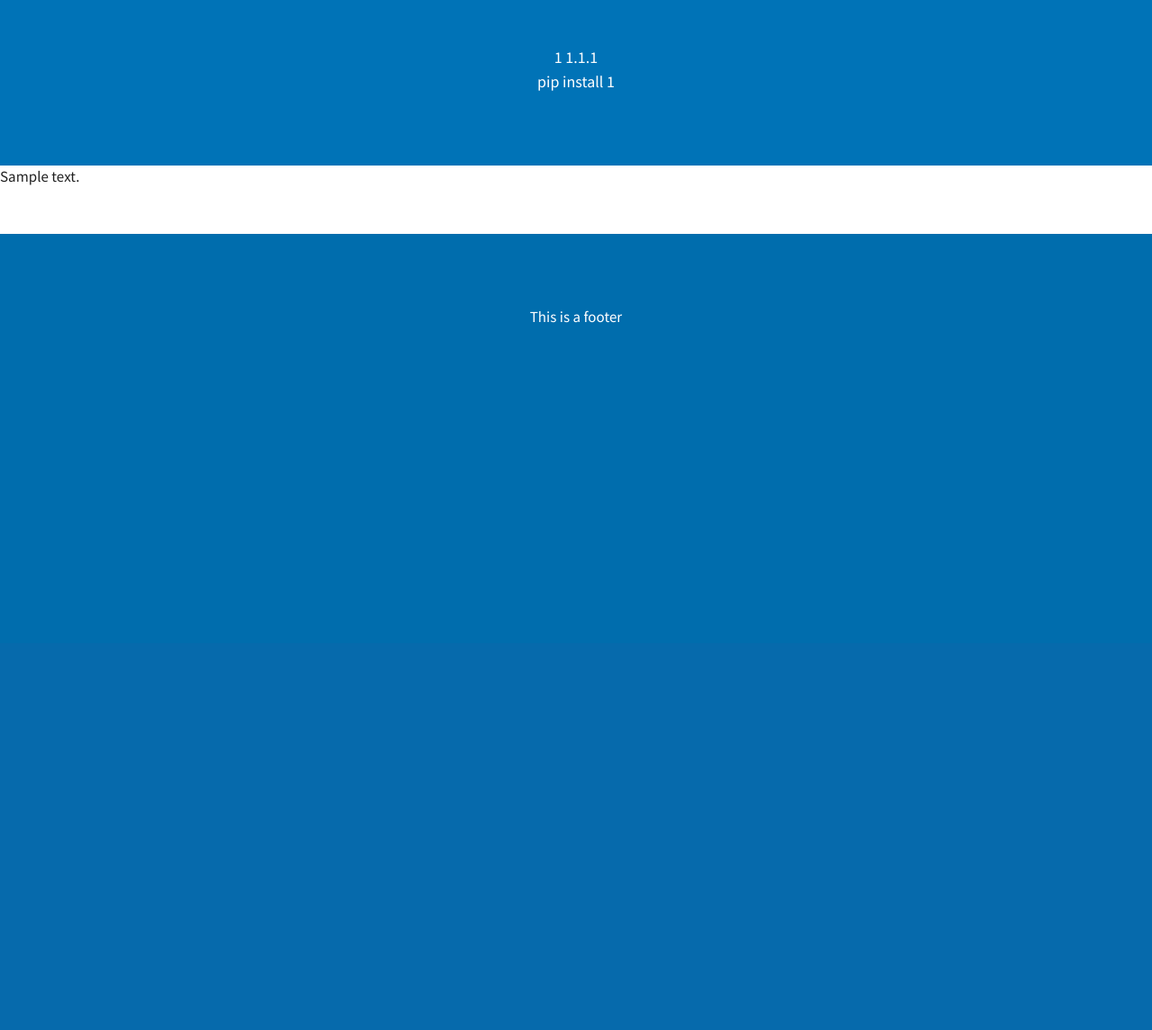
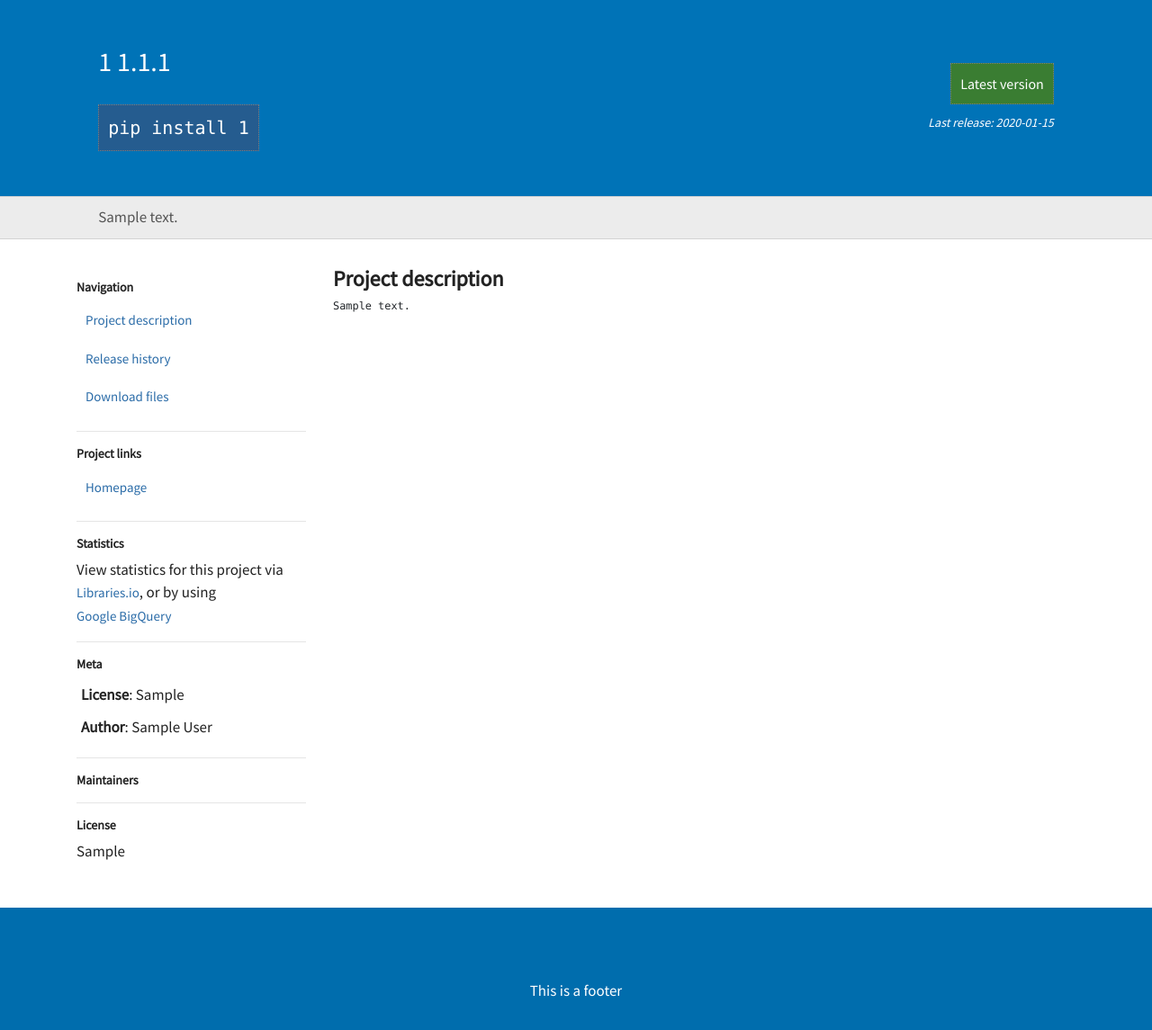
Before and after one commit to mmcintyre1/pypi-clone, a Flask app: page /project/1 in a window 1280 px wide. Shown: the part 85-1230 px from the top of the page at 90% size. Before the commit the page ends 444 px from the top, so only its background shows below. Run offline with Flask 2, Linux system fonts and the light colour scheme; tables that the repository leaves empty hold one stand-in row (values such as "Sample post").

Commit message:
built out package detail html and data retrieval

```diff
--- a/pypi_org/services/package_service.py
+++ b/pypi_org/services/package_service.py
@@ -17,26 +17,6 @@ def get_latest_releases(limit=10) -> List[Release]:
     return releases
 
 
-def get_package_releases(package_name) -> List[Release]:
-    session = db_session.create_session()
-    all_releases = session.query(Release)\
-        .filter_by(package_id=package_name)\
-        .order_by(Release.created_date.desc())\
-        .all()
-    session.close()
-    return all_releases
-
-
-def get_package(package_name):
-    session = db_session.create_session()
-    package = session.query(Package)\
-        .options(sqlalchemy.orm.joinedload(Package.releases))\
-        .filter_by(id=package_name)\
-        .one()
-    session.close()
-    return package
-
-
 def get_package_count() -> int:
     session = db_session.create_session()
     return session.query(Package).count()
@@ -45,3 +25,14 @@ def get_package_count() -> int:
 def get_release_count() -> int:
     session = db_session.create_session()
     return session.query(Release).count()
+
+
+def get_package_by_id(package_name):
+    session = db_session.create_session()
+    package = session.query(Package) \
+        .options(sqlalchemy.orm.joinedload(Package.releases)) \
+        .filter_by(id=package_name)\
+        .order_by(Release.created_date.desc()) \
+        .first()
+    session.close()
+    return package
--- /dev/null
+++ b/pypi_org/static/css/package.css
@@ -0,0 +1,117 @@
+.details .pypi-stats {
+    text-align: left;
+    color: #555;
+}
+
+.details.content .hero,
+.details.content .sub-hero,
+.details.content .hero h1 {
+    text-align: left;
+}
+
+.content .sub-hero {
+    font-family: Consolas, "andale mono", "lucida console", monospace;
+    padding: 10px;
+    background-color: #255c8f;
+    border: 1px dotted gray;
+    font-size: 20px;
+    font-weight: 300;
+    display: inline-block;
+}
+
+
+.active-release {
+    margin-top: 20px;
+    text-align: right;
+}
+
+.go-latest-button, .go-older-button {
+    padding: 10px;
+    border: 1px dotted gray;
+    font-size: 16px;
+    font-weight: 300;
+    display: inline-block;
+}
+
+.go-latest-button {
+    background-color: #3a7d32;
+}
+
+.go-older-button {
+    background-color: #c63e45;
+}
+
+.latest-release-date {
+    margin-top: 10px;
+    font-size: 14px;
+    font-weight: normal;
+    font-style: italic;
+}
+
+.content.details .hero h1 {
+    max-width: none;
+    margin-left: 0px;
+    padding-left: 0px;
+    text-align: left;
+}
+
+h3 {
+    font-size: 14px;
+    font-weight: bold;
+}
+
+.nav-sidebar-section {
+    padding-top: 15px;
+}
+
+
+.nav-sidebar-section a {
+    display: block;
+    padding: 10px;
+    font-size: 15px;
+    color: #2b6ca8;
+}
+
+.nav-sidebar-section a.link-inline {
+    display: inline-block;
+    padding: 0px;
+}
+
+.nav-sidebar-section .meta-topic {
+    padding: 5px;
+}
+
+.nav-sidebar-section .meta-topic span {
+    font-weight: bold;
+}
+
+.maintainer img {
+    width: 50px;
+}
+
+.maintainer a {
+    display: inline-block;
+}
+
+.release-entry {
+    border: 1px dotted gray;
+    margin: 10px;
+    padding: 10px;
+    font-size: 16px;
+}
+
+.release-entry a {
+    font-size: 20px;
+}
+
+.release-entry img {
+    padding-right: 10px;
+}
+
+.release-entry .when {
+    margin-left: 50px;
+}
+
+pre {
+    font-size: .7em;
+}
--- a/pypi_org/templates/packages/details.html
+++ b/pypi_org/templates/packages/details.html
@@ -1,17 +1,135 @@
 {% extends "shared/_layout.html" %}
+{% block additional_css %}
+  <link rel="stylesheet" href="/static/css/package.css"/>{% endblock %}
 {% block title %}Package Details{% endblock %}
 {% block main_content %}
 
-  <div class="hero">
-    <div class="hero-inner">
-      <span>{{ package.id }} {{ releases[0].version_text }}</span>
-      <br>
-      <span class="pip-install">pip install {{ package.id }}</span>
+  <div class="content details">
+
+    <div class="hero">
+      <div class="row">
+        <div class="col-sm-1"></div>
+        <div class="col-sm-8">
+          <h1>
+            {{ package.id }} {{ latest_version }}
+          </h1>
+
+          <div class="install sub-hero">
+            pip install
+            {{ package.id }}{% if not is_latest %}<span>=={{ release_version }}</span>{% endif %}
+          </div>
+        </div>
+
+        <div class="col-sm-2 active-release">
+          {% if is_latest %}
+            <div class="go-latest-button">
+              Latest version
+            </div>
+          {% else %}
+            <div class="go-older-button">
+              <a href="/project/{{ package.id }}">
+                Newer version available
+              </a>
+            </div>
+          {% endif %}
+
+          <div class="latest-release-date">
+            Last release:
+            {% if latest_release %}
+              <span
+              >{{ latest_release.created_date.date().isoformat() }}</span>
+            {% endif %}
+          </div>
+        </div>
+      </div>
+
+    </div>
+
+    <div class="row pypi-stats">
+      <div class="col-sm-1"></div>
+      <div class="col-sm-10">
+        {{ package.summary }}
+      </div>
+    </div>
+
+    <div class="project-list container">
+      <div class="row">
+        <div class="col-sm-3 nav-sidebar-section">
+
+
+          <h3>Navigation</h3>
+          <a href="/project/{{ package.id }}">
+            <i class="fa fa-align-left" aria-hidden="true"></i>
+            Project description
+          </a>
+          <a href="#">
+            <i class="fa fa-history" aria-hidden="true"></i>
+            Release history
+          </a>
+          <a href="#">
+            <i class="fa fa-download" aria-hidden="true"></i>
+            Download files
+          </a>
+          <hr>
+
+
+          <h3>Project links</h3>
+          <a href="{{ package.home_page }}">
+            <i class="fa fa-home" aria-hidden="true"></i>
+            Homepage
+          </a>
+          <hr>
+
+
+          <h3>Statistics</h3>
+
+          <p>View statistics for this project via
+            <a class="link-inline" href="https://libraries.io/pypi/{{ package.id }}">Libraries.io</a>,
+            or by using
+            <a class="link-inline"
+               href="https://packaging.python.org/guides/analyzing-pypi-package-downloads/">Google
+              BigQuery</a></p>
+          <hr>
+
+
+          <h3>Meta</h3>
+          {% if package.license %}
+            <div class="meta-topic">
+              <span>License</span>: {{ package.license }}
+            </div>
+          {% endif %}
+          {% if package.author_name %}
+            <div class="meta-topic">
+              <span>Author</span>: {{ package.author_name }}
+            </div>
+          {% endif %}
+          <hr>
+
+
+          <h3>Maintainers</h3>
+          {% for m in maintainers %}
+            <div class="maintainer">
+              <img src="{{ m.profile_image_url }}" alt="">
+              <a href="#">{{ m.name }}</a>
+            </div>
+          {% endfor %}
+          <hr>
+          <h3>License</h3>
+          <div class="license">
+            {{ package.license }}
+          </div>
+
+        </div>
+        <div class="col-sm-7">
+
+          <h2>Project description</h2>
+
+          <pre>{{ package.description.strip() }}</pre>
+
+        </div>
+        <div class="col-sm-1"></div>
+      </div>
     </div>
   </div>
 
-  <div class="summary">
-    {{ package.summary }}
-  </div>
-
 {% endblock %}
--- a/pypi_org/templates/shared/_layout.html
+++ b/pypi_org/templates/shared/_layout.html
@@ -16,6 +16,8 @@
   <!-- local files -->
   <link rel="stylesheet" href="/static/css/site.css">
   <link rel="stylesheet" href="/static/css/nav.css"/>
+
+  {% block additional_css %}{% endblock %}
 
   <title>{% block title %}{% endblock %}</title>
 <body>
--- a/pypi_org/views/package_views.py
+++ b/pypi_org/views/package_views.py
@@ -9,9 +9,25 @@ blueprint = flask.Blueprint('packages', __name__, template_folder='templates')
 @blueprint.route('/project/<package_name>')
 @response(template_file='packages/details.html')
 def package_details(package_name: str):
+    if not package_name.strip().lower():
+        return flask.abort(404)
+
+    package = package_service.get_package_by_id(package_name.strip().lower())
+
+    if not package:
+        return flask.abort(404)
+
+    latest_release = package.releases[0]
+    latest_version = latest_release.version_text
+    release_version = latest_release.version_text
+    is_latest = True
+
     return {
-        'package': package_service.get_package(package_name),
-        'releases': package_service.get_package_releases(package_name)
+        'package': package,
+        'latest_version': latest_version,
+        'latest_release': latest_release,
+        'release_version': release_version,
+        'is_latest': is_latest,
     }
 
 
```
